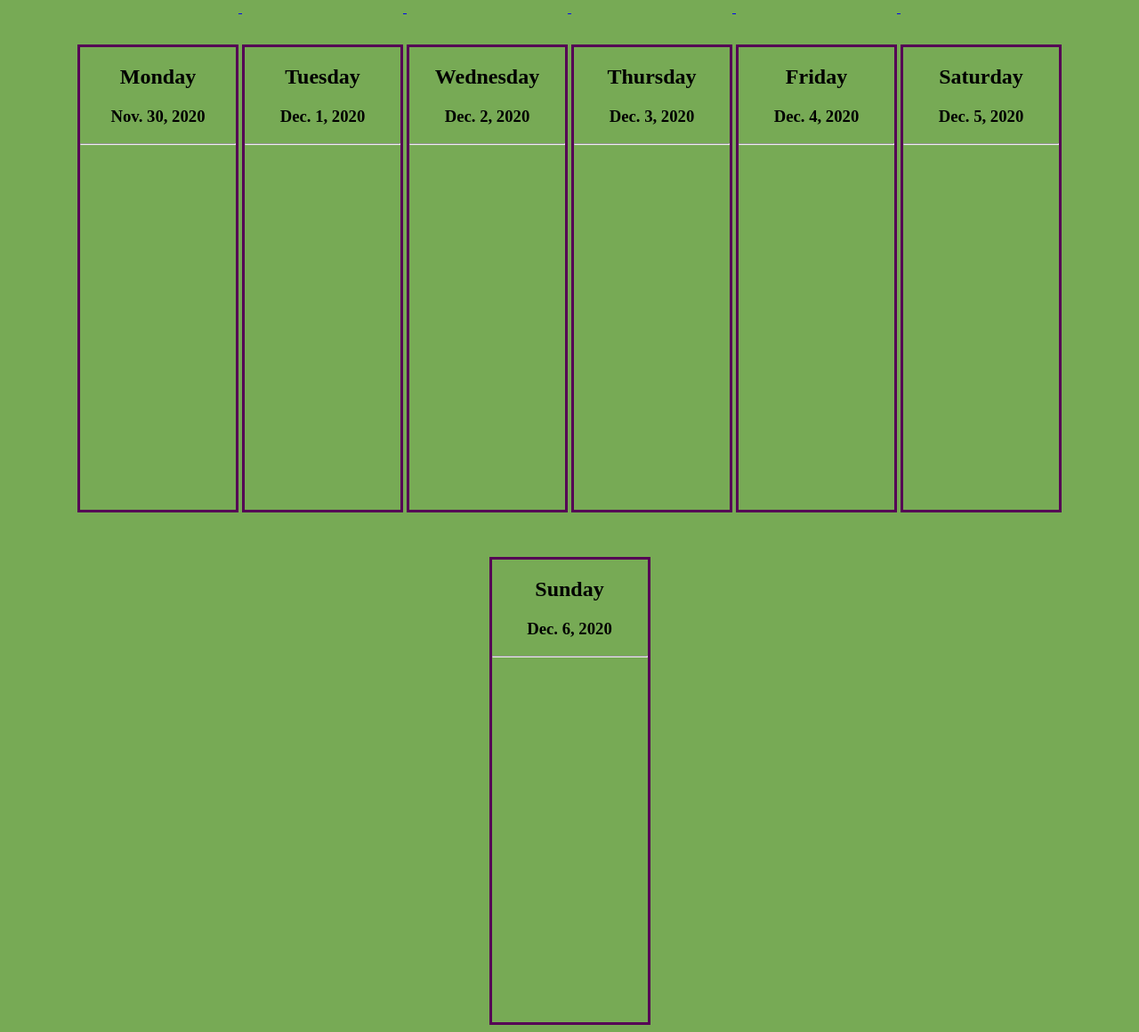
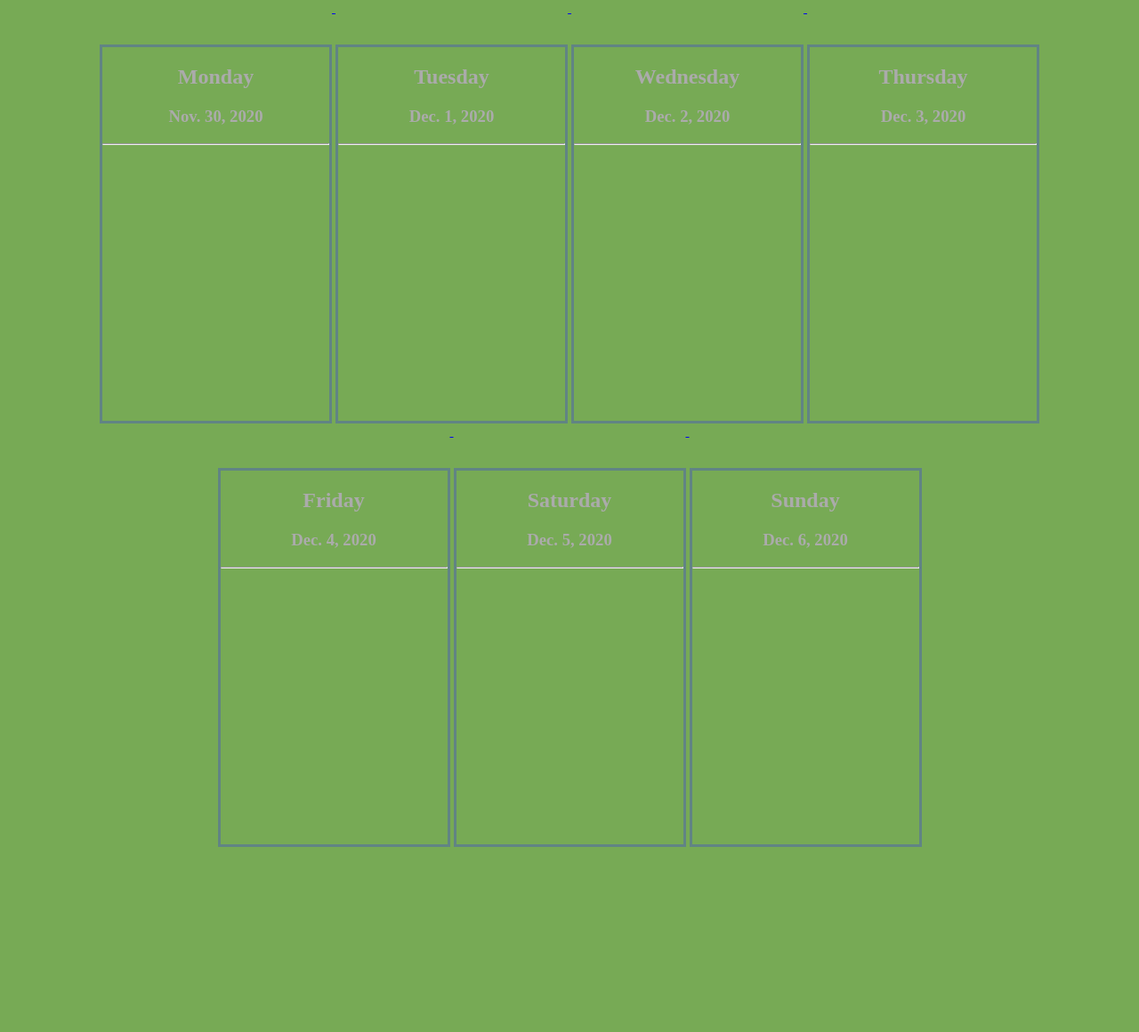
Before and after one commit to radik1999/planer, a Django app: page /week in a window 1280 px wide. Shown: the part 84-1244 px from the top of the page at 89% size. After the commit the page ends 1036 px from the top, so only its background shows below. Run offline with Django 3.2, Linux system fonts and the light colour scheme; the visitor is signed in with stand-in values (Sample User, id 1); data comes from the database, SQL or seed files in the repository; data that the repository does not hold is empty.

Commit message:
changes main style

```diff
--- a/dailyplan/templates/dailyplan/week.html
+++ b/dailyplan/templates/dailyplan/week.html
@@ -6,17 +6,17 @@
 {% block head %}
     <style>
         div{
-            border: 3px solid #550055;
+            border: 3px solid #618484;
             display: inline-block;
-            width: 175px;
-            height: 520px;
+            width: 255px;
+            height: 420px;
             vertical-align: top;
             text-align: center;
             margin-top: 50px;
-            color: black;
+            color:  #ABABAB;
         }
         div:hover{
-            border-color: #aa0000;
+            border-color: #004848;
         }
     </style>
 {% endblock %}
```
